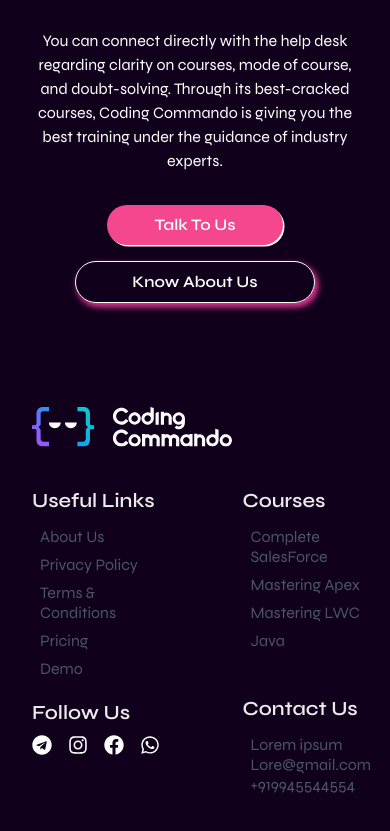
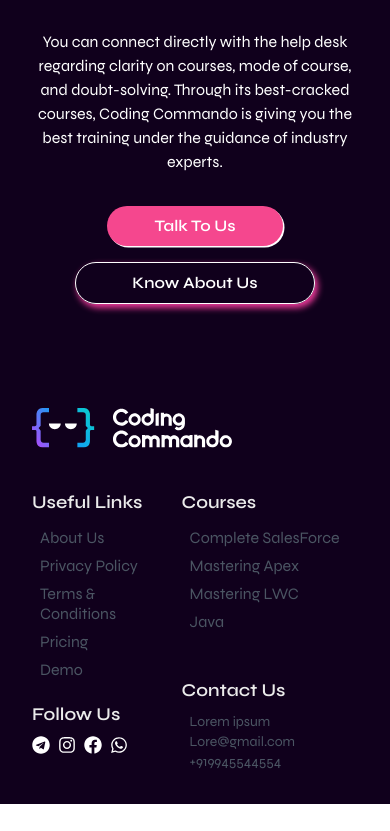
Before and after one commit to mukeshkr123/codding_commando_frontend, a Next.js app: page / in a window 390 px wide. Shown: the part 5136-5967 px from the top of the page. After the commit the page ends 5940 px from the top, so only its background shows below. Built offline with nearby package versions, Linux system fonts and the light colour scheme.

Commit message:
fixes fooyter

```diff
--- a/components/shared/footer/Footer.jsx
+++ b/components/shared/footer/Footer.jsx
@@ -11,16 +11,16 @@
 
 const FollowLinks = [
   {
-    icon: <FaTelegram aria-label="Telegram" className="text-xl" />,
+    icon: <FaTelegram aria-label="Telegram" className="text-lg sm:text-xl" />,
   },
   {
-    icon: <FaInstagram aria-label="Instagram" className="text-xl" />,
+    icon: <FaInstagram aria-label="Instagram" className="text-lg sm:text-xl" />,
   },
   {
-    icon: <FaFacebook aria-label="Facebook" className="text-xl" />,
+    icon: <FaFacebook aria-label="Facebook" className="text-lg sm:text-xl" />,
   },
   {
-    icon: <FaWhatsapp aria-label="WhatsApp" className="text-xl" />,
+    icon: <FaWhatsapp aria-label="WhatsApp" className="text-lg sm:text-xl" />,
   },
 ];
 
@@ -68,7 +68,7 @@
 
 const Footer = () => {
   return (
-    <div className="w-full  bg-[#10001C] pb-8 text-white lg:py-12 xl:pr-16 ">
+    <div className="w-full max-w-[100vw] overflow-hidden  bg-[#10001C] pb-8 text-white lg:py-12 xl:pr-16 ">
       <div className="lg:flex lg:justify-between">
         <div className="px-8 py-4 md:py-0">
           <Link href="/">
@@ -81,10 +81,10 @@
             />
           </Link>
         </div>
-        <div className="m-auto flex w-full space-x-20 px-8 md:px-12 ">
+        <div className="m-auto flex w-full space-x-8 px-8 sm:space-x-20 md:px-12 ">
           <div className="flex w-[40%] flex-col lg:flex-row lg:justify-between">
             <div className="mb-4">
-              <h1 className="pb-2 text-xl font-semibold text-[#EBEBEB]">
+              <h1 className="pb-2 text-lg font-semibold text-[#EBEBEB] sm:text-xl">
                 Useful Links
               </h1>
               {UseFullLinks &&
@@ -97,13 +97,13 @@
                 ))}
             </div>
             <div>
-              <h1 className="pb-2 text-xl font-semibold text-[#EBEBEB]">
+              <h1 className="pb-2 text-lg font-semibold text-[#EBEBEB] sm:text-xl">
                 Follow Us
               </h1>
-              <div className="flex">
+              <div className="flex gap-2">
                 {FollowLinks &&
                   FollowLinks.map((link, index) => (
-                    <span key={index} className="mr-4">
+                    <span key={index} className="">
                       {link.icon}
                     </span>
                   ))}
@@ -114,7 +114,7 @@
           {/* Courses and Contact Us */}
           <div className="flex w-[60%] flex-col lg:flex-row lg:justify-between">
             <div className="mb-4">
-              <h1 className="pb-2 text-xl font-semibold text-[#EBEBEB]">
+              <h1 className="pb-2 text-lg font-semibold text-[#EBEBEB] sm:text-xl">
                 Courses
               </h1>
               {Courses &&
@@ -127,10 +127,10 @@
                 ))}
             </div>
             <div className="pt-6 lg:pt-0">
-              <h1 className="pb-2 text-xl font-semibold text-[#EBEBEB]">
+              <h1 className="pb-2 text-lg font-semibold text-[#EBEBEB] sm:text-xl">
                 Contact Us
               </h1>
-              <p className=" p-1 pl-2 text-base font-normal leading-5 text-gray-600">
+              <p className=" px-2 text-sm font-normal text-gray-600  sm:p-1 sm:pl-2 sm:text-base">
                 Lorem ipsum <br />
                 Lore@gmail.com <br />
                 +919945544554
--- a/components/shared/navbar/MobileNav.jsx
+++ b/components/shared/navbar/MobileNav.jsx
@@ -16,7 +16,7 @@
   return (
     <Sheet>
       <SheetTrigger>
-        <FiMenu size={30} />
+        <FiMenu size={28} />
       </SheetTrigger>
       <SheetContent className="bg-dark-purple text-white  transition-all duration-300 ease-in-out">
         <SheetHeader>
--- a/components/shared/navbar/navbar.jsx
+++ b/components/shared/navbar/navbar.jsx
@@ -36,6 +36,7 @@
               alt="Codding Commando"
               height={150}
               width={180}
+              className="w-[70%] "
             />
           </Link>
         </div>
```
